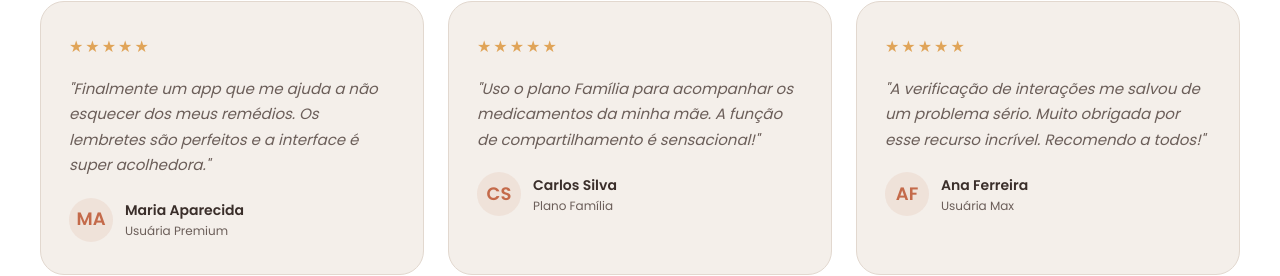
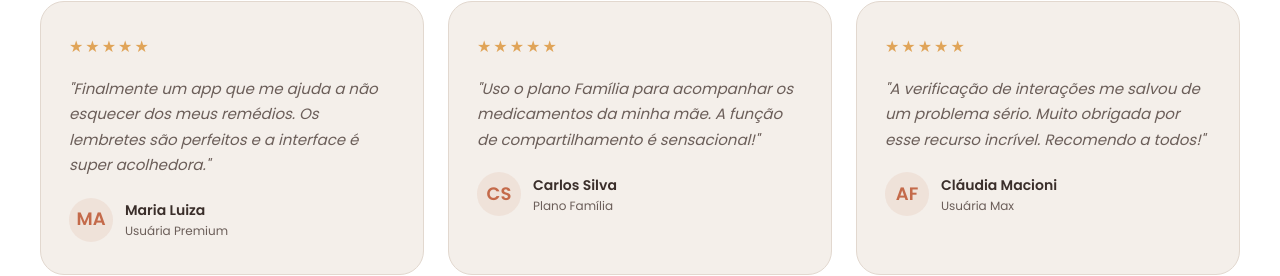
Before and after one commit to PedroMacioni/localmeds-landing-page, a plain HTML site: page index.html in a window 1280 px wide. Shown: the part 5267-5543 px from the top of the page. Drawn offline with Linux system fonts and the light colour scheme.

Commit message:
Update index.html

```diff
--- a/index.html
+++ b/index.html
@@ -2128,7 +2128,7 @@
           <div class="testimonial-author">
             <div class="testimonial-avatar">MA</div>
             <div class="testimonial-author-info">
-              <h4>Maria Aparecida</h4>
+              <h4>Maria Luiza</h4>
               <p>Usuária Premium</p>
             </div>
           </div>
@@ -2152,7 +2152,7 @@
           <div class="testimonial-author">
             <div class="testimonial-avatar">AF</div>
             <div class="testimonial-author-info">
-              <h4>Ana Ferreira</h4>
+              <h4>Cláudia Macioni</h4>
               <p>Usuária Max</p>
             </div>
           </div>
```
